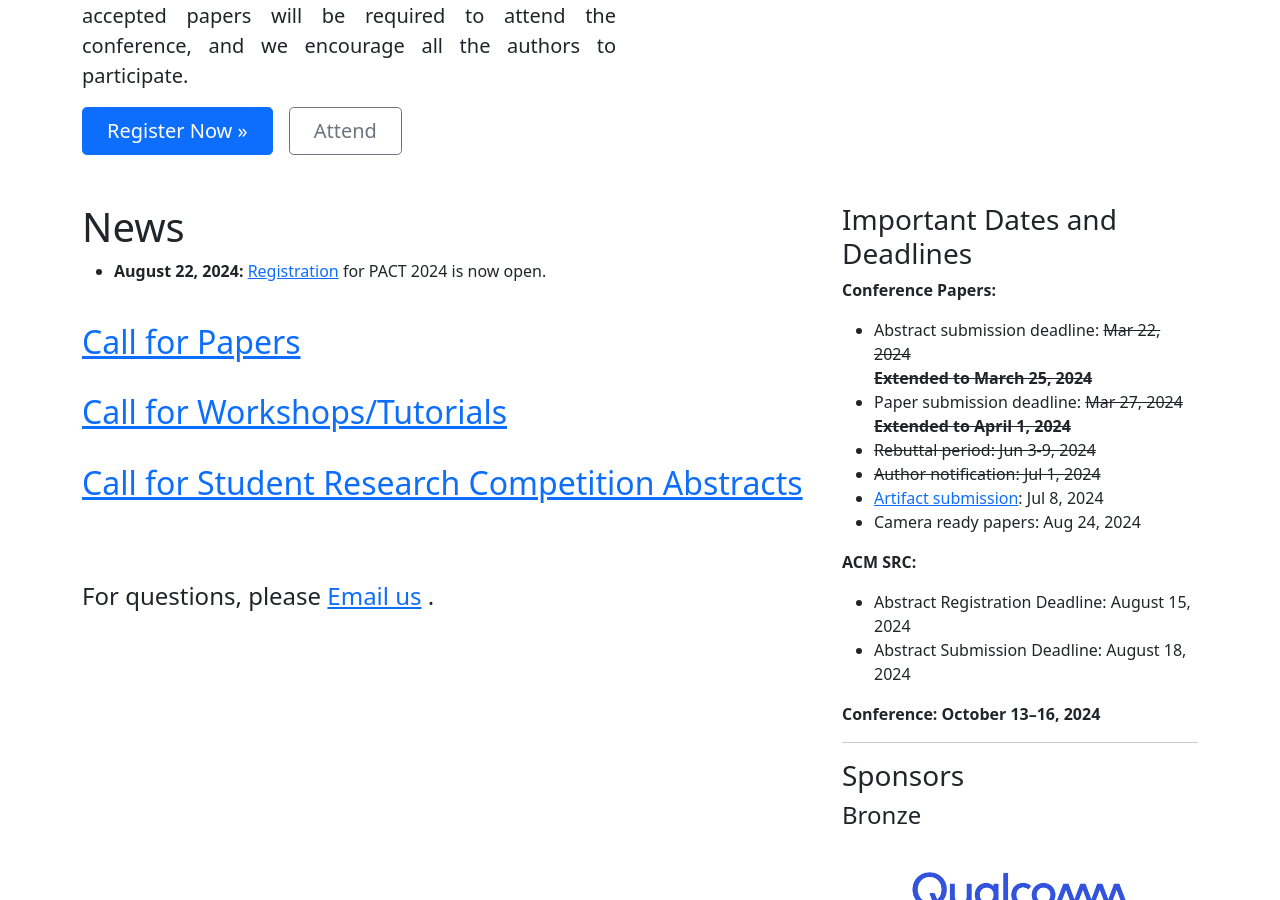
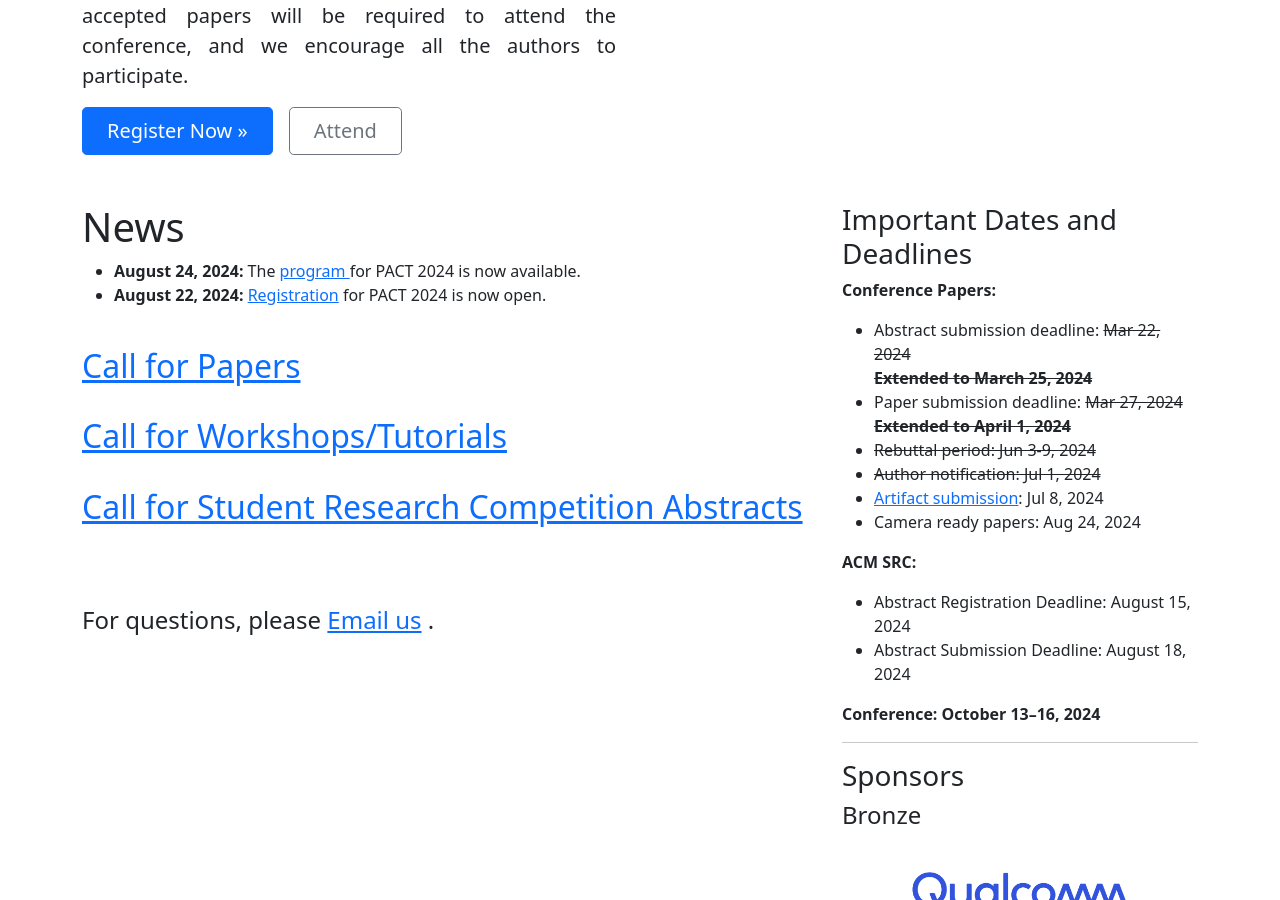
Before and after one commit to pact2024/pact2024.github.io, a Jekyll site: the page built from index.html, in a window 1280 px wide and 900 px high, scrolled down 638 px. Built offline with Jekyll 4.4.1, drawn with Linux system fonts in a browser that asks for light colours.

Commit message:
Update index_news.html

```diff
--- a/_includes/index_news.html
+++ b/_includes/index_news.html
@@ -2,6 +2,10 @@
 
 <ul>
 
+    <li>
+        <b>August 24, 2024:</b>
+        The <a href="program"> program </a> for PACT 2024 is now available.
+    </li>
 
     <li>
         <b>August 22, 2024:</b>
```
